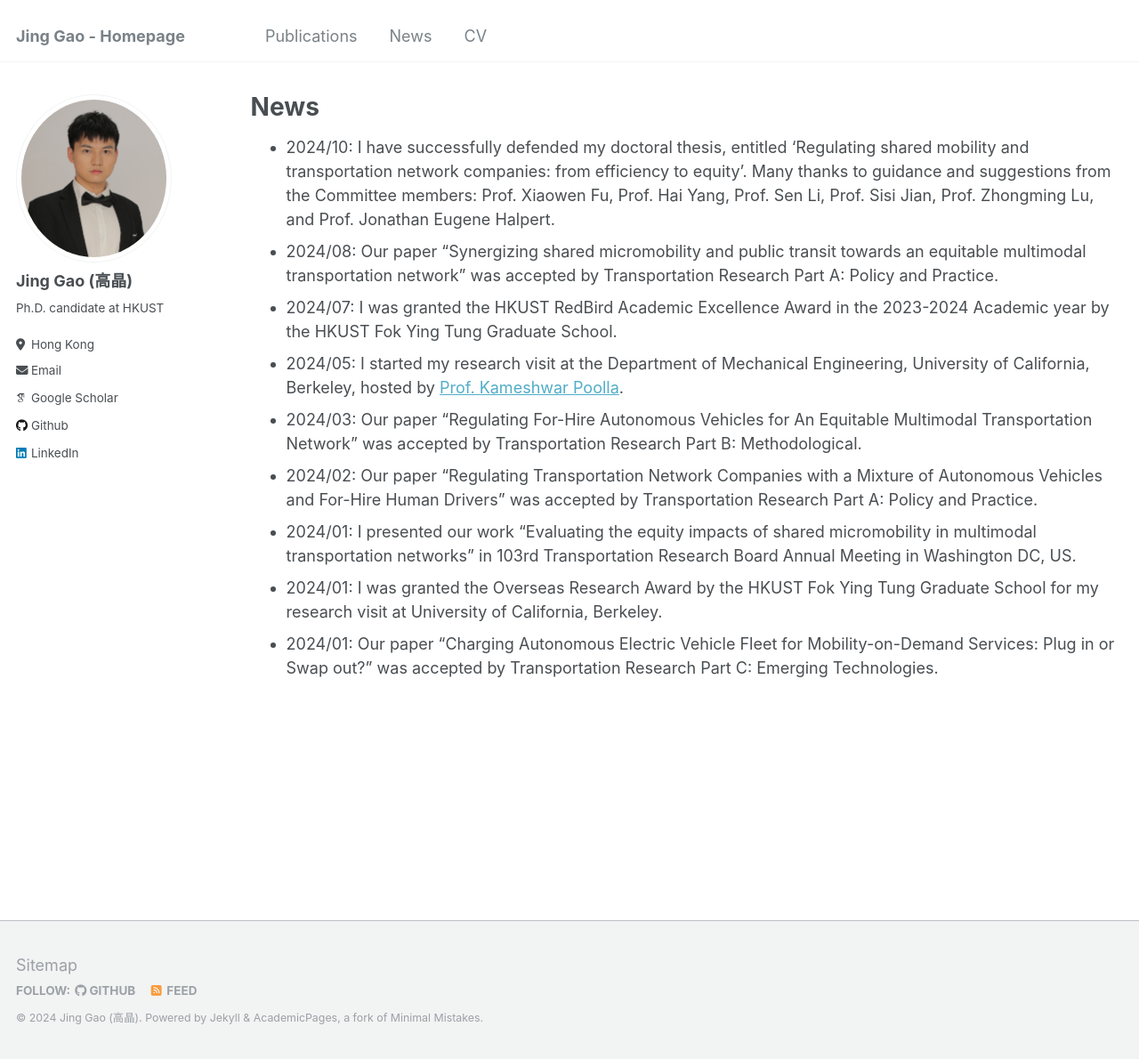
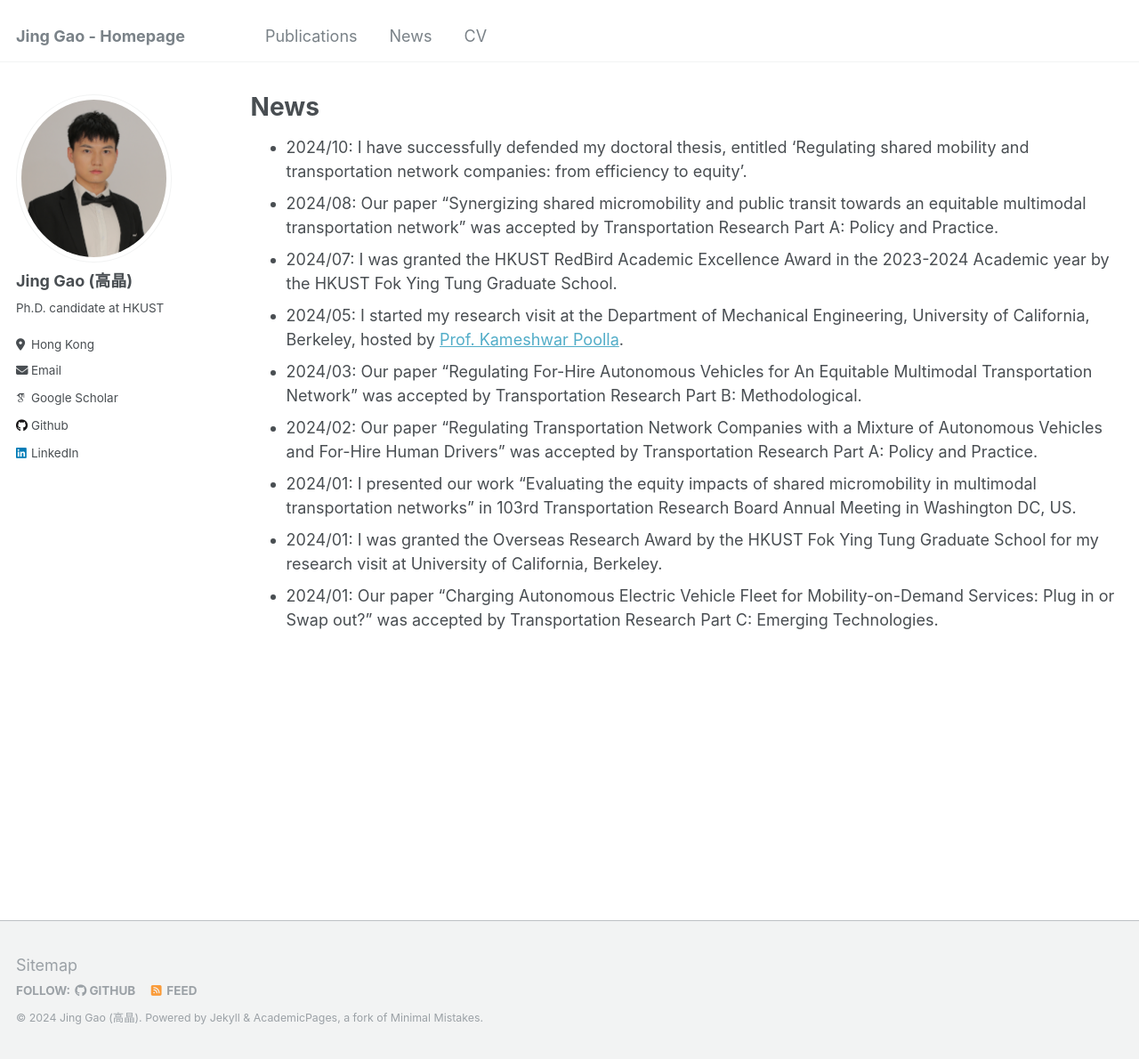
Before and after one commit to jgaoax/jgaoax.github.io, a Jekyll site: the page built from _pages/news.md, in a window 1280 px wide and 1190 px high. Shown: the whole window at 89% size. Built offline with Jekyll 4.4.1, drawn with Linux system fonts in a browser that asks for light colours; some web fonts are replaced.

Commit message:
Update news.md

```diff
--- a/_pages/news.md
+++ b/_pages/news.md
@@ -9,7 +9,7 @@ redirect_from:
 
 {% include base_path %}
 
-* 2024/10: I have successfully defended my doctoral thesis, entitled 'Regulating shared mobility  and transportation network companies: from efficiency to equity'. Many thanks to guidance and suggestions from the Committee members: Prof. Xiaowen Fu, Prof. Hai Yang, Prof. Sen Li, Prof. Sisi Jian, Prof. Zhongming Lu, and Prof. Jonathan Eugene Halpert.
+* 2024/10: I have successfully defended my doctoral thesis, entitled 'Regulating shared mobility  and transportation network companies: from efficiency to equity'.
 * 2024/08: Our paper "Synergizing shared micromobility and public transit towards an equitable multimodal transportation network" was accepted by Transportation Research Part A: Policy and Practice.
 * 2024/07: I was granted the HKUST RedBird Academic Excellence Award in the 2023-2024 Academic year by the HKUST Fok Ying Tung Graduate School.
 * 2024/05: I started my research visit at the Department of Mechanical Engineering, University of California, Berkeley, hosted by [Prof. Kameshwar Poolla](https://www2.eecs.berkeley.edu/Faculty/Homepages/poolla.html).
```
